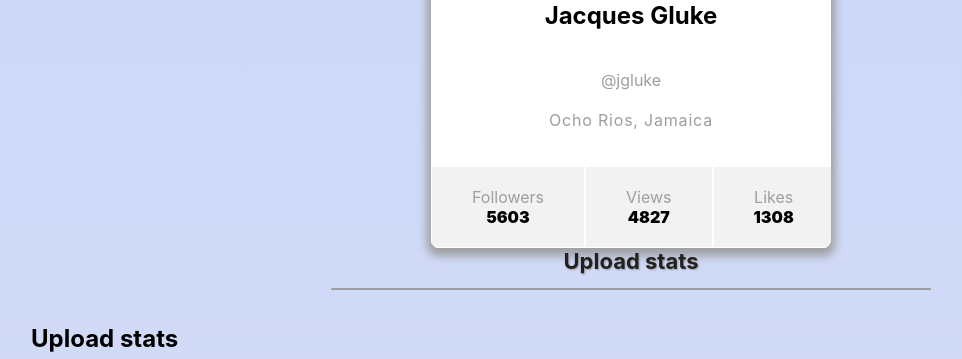
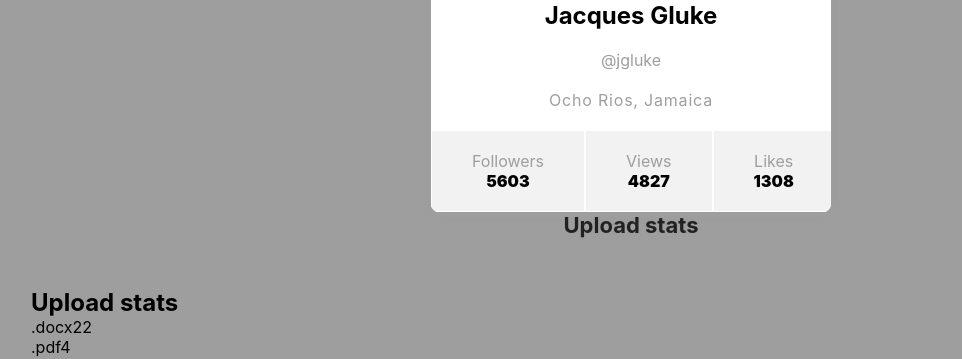
Before and after one commit to Weselka/goit-react-hw-01-components, a React (Create React App) app: page / in a window 1280 px wide. Shown: the part 419-778 px from the top of the page, without its empty margins (9-971 px from the left). Built offline with nearby package versions, Linux system fonts and the light colour scheme.

Commit message:
changes GlobalStyles

```diff
--- a/src/styles/GlobalStyles.js
+++ b/src/styles/GlobalStyles.js
@@ -11,7 +11,7 @@ export const GlobalStyles = css`
     font-family: -apple-system, BlinkMacSystemFont, 'Segoe UI', 'Roboto',
       'Oxygen', 'Ubuntu', 'Cantarell', 'Fira Sans', 'Droid Sans',
       'Helvetica Neue', sans-serif;
-    background: ${theme.colors.mainBackground};
+    background: ${theme.colors.gray};
     min-height: 100vh;
     font-style: normal;
   }
@@ -23,6 +23,7 @@ export const GlobalStyles = css`
   h6,
   p {
     margin-top: 0;
+    margin-bottom: 0;
   }
   ul,
   ol {
```
